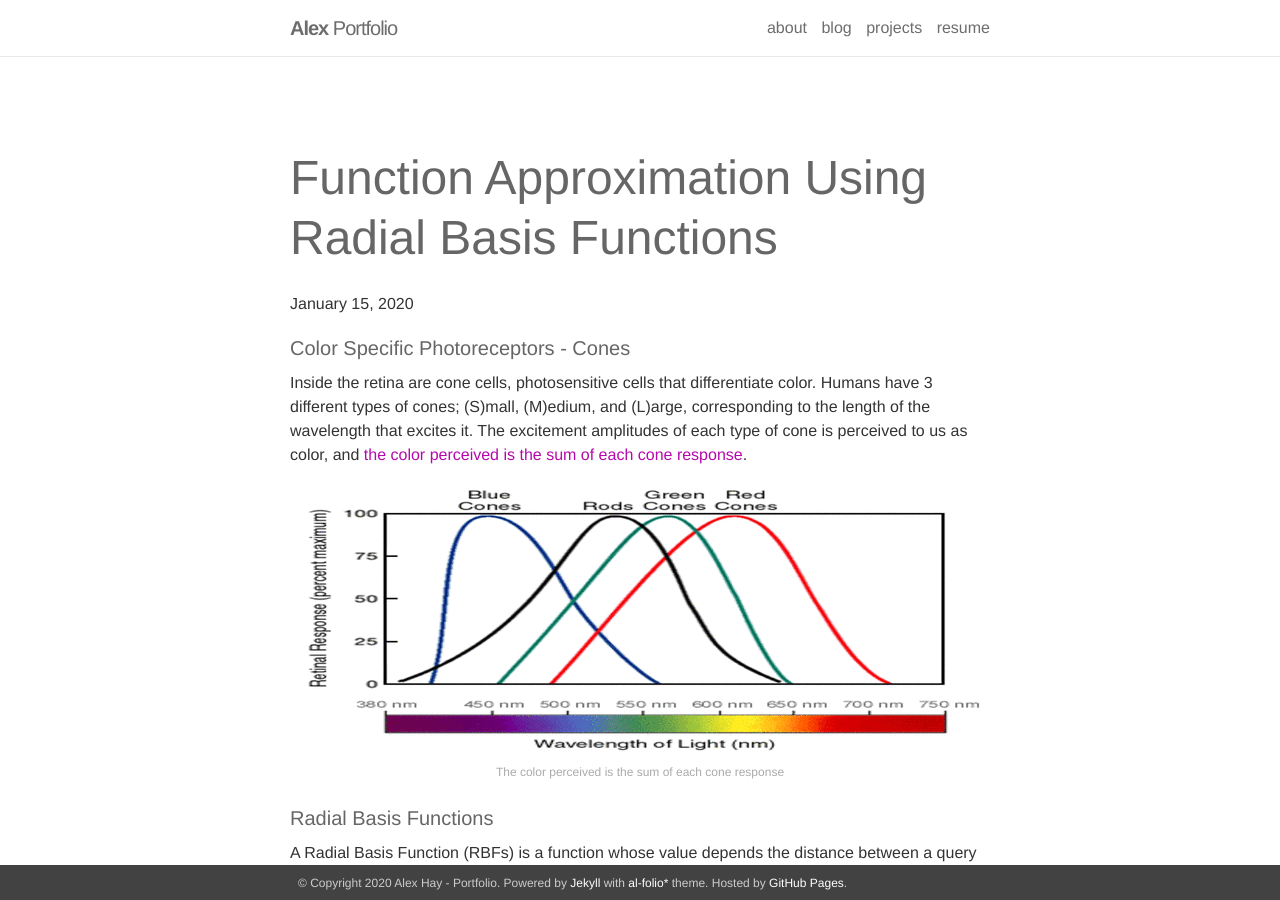
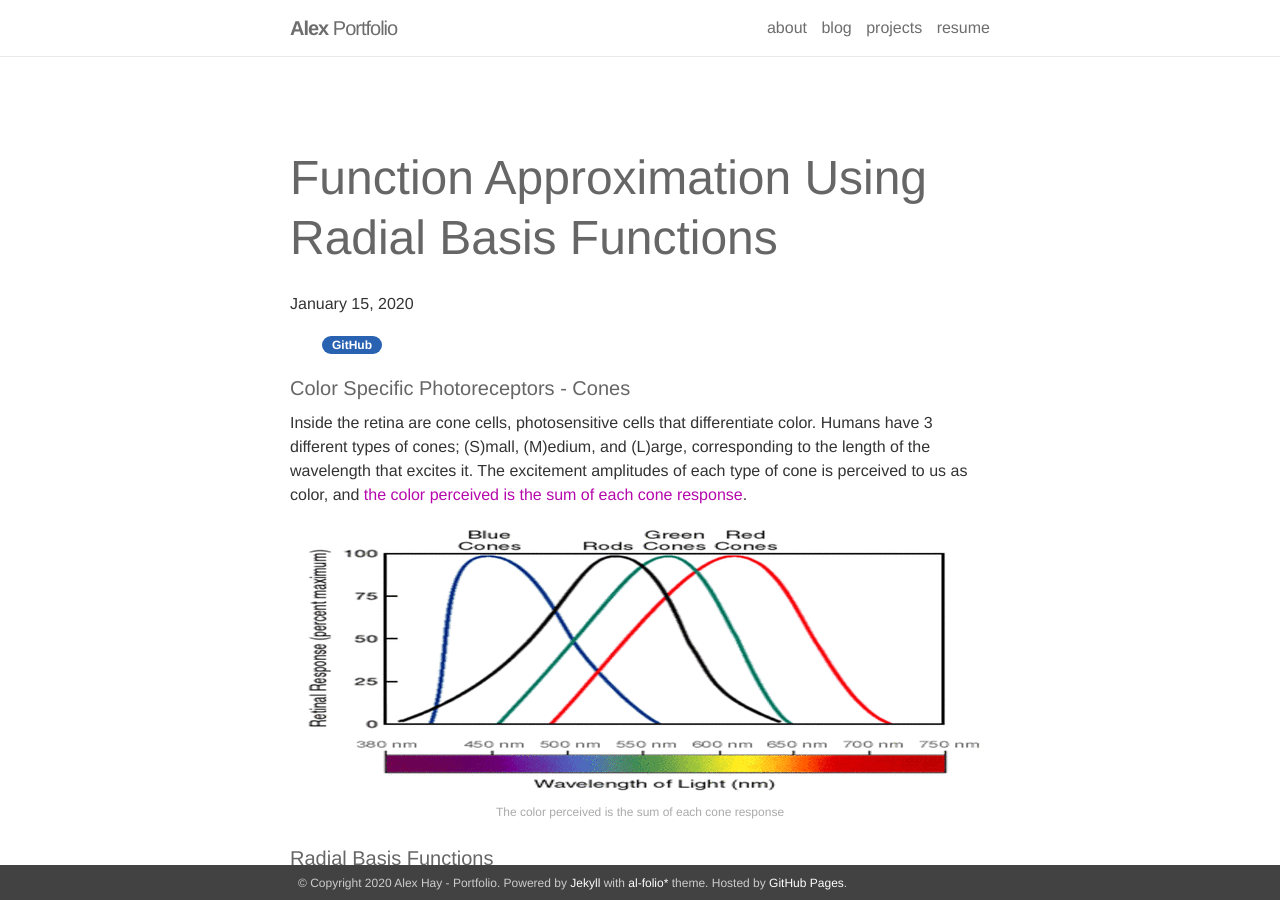
Before and after one commit to an-minyoung/an-minyoung.github.io, a Jekyll site: the page built from _posts/2020-01-15-radial_basis_functions.markdown, in a window 1280 px wide and 900 px high. Built offline with Jekyll 4.4.1, drawn with Linux system fonts in a browser that asks for light colours; nearby versions of some CDN libraries.

Commit message:
added github button to RBF page

```diff
--- a/_posts/2020-01-15-radial_basis_functions.markdown
+++ b/_posts/2020-01-15-radial_basis_functions.markdown
@@ -4,6 +4,10 @@ title:  Function Approximation Using Radial Basis Functions
 date:   2020-01-15
 description: Using radial basis functions to approximate a linear mapping
 ---
+
+<ul>
+  <a href="https://github.com/alexanderhay2020/469_bme/blob/master/ps1/py/part1.py"><div class="color-button">GitHub</div></a>
+</ul>
 
 ### Color Specific Photoreceptors - Cones
 Inside the retina are cone cells, photosensitive cells that differentiate color. Humans have 3 different types of cones; (S)mall, (M)edium, and (L)arge, corresponding to the length of the wavelength that excites it. The excitement amplitudes of each type of cone is perceived to us as color, and [the color perceived is the sum of each cone response](/assets/img/Figure_5.gif).
```
